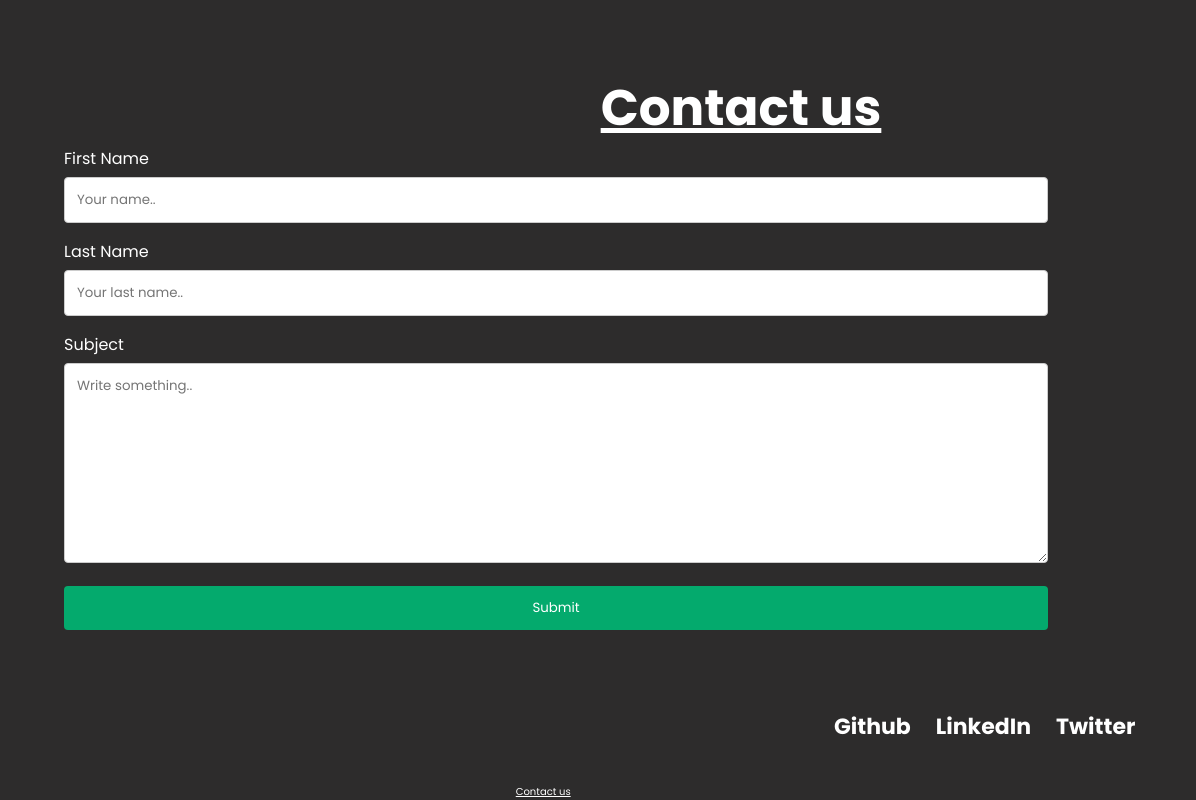
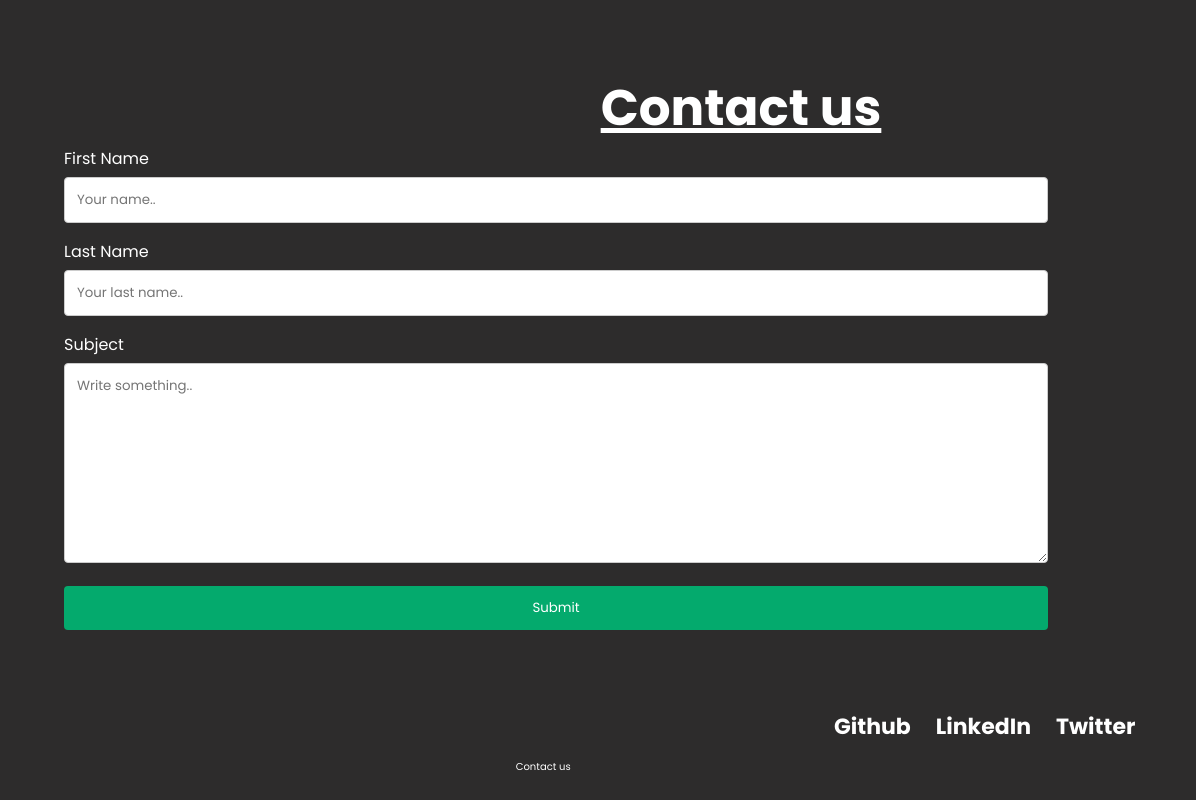
Before and after one commit to JasVavdiya/Coding-Monk-WebDev-Workshop, a plain HTML site: page index.html in a window 1280 px wide. Shown: the part 2050-2850 px from the top of the page, 84-1280 px from the left. Drawn offline with Linux system fonts and the light colour scheme.

Commit message:
Update style.css

```diff
--- a/style.css
+++ b/style.css
@@ -247,8 +247,7 @@ body{
 }
 .footer-title{
     font-size: 10px;
-    margin-top: 25px;
     display: flex;
-    justify-self: center;
-    text-decoration: underline;
+    justify-content: center;
+    padding-bottom: 20px;
 }
```
